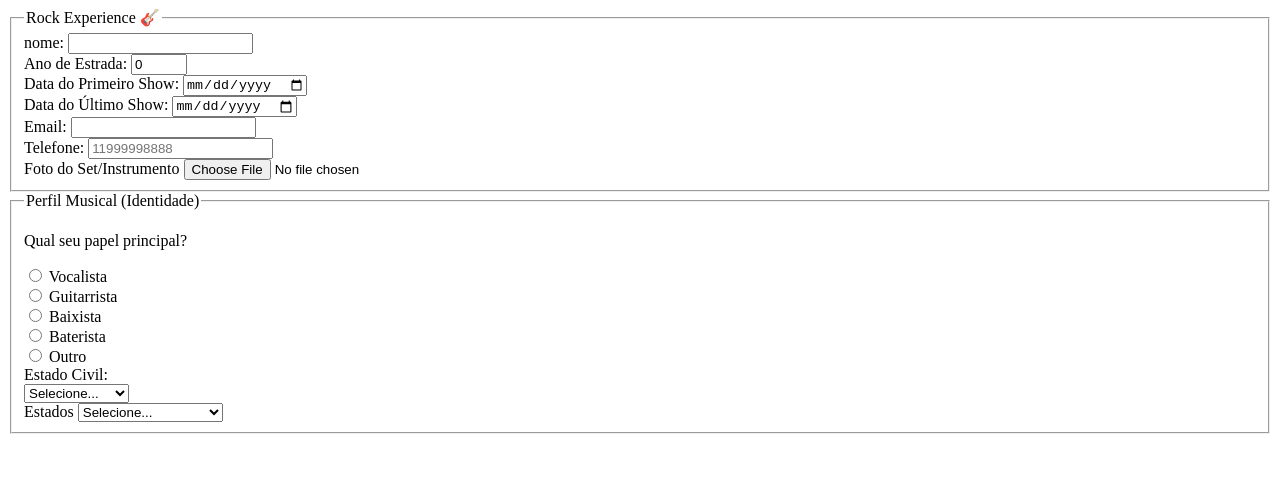
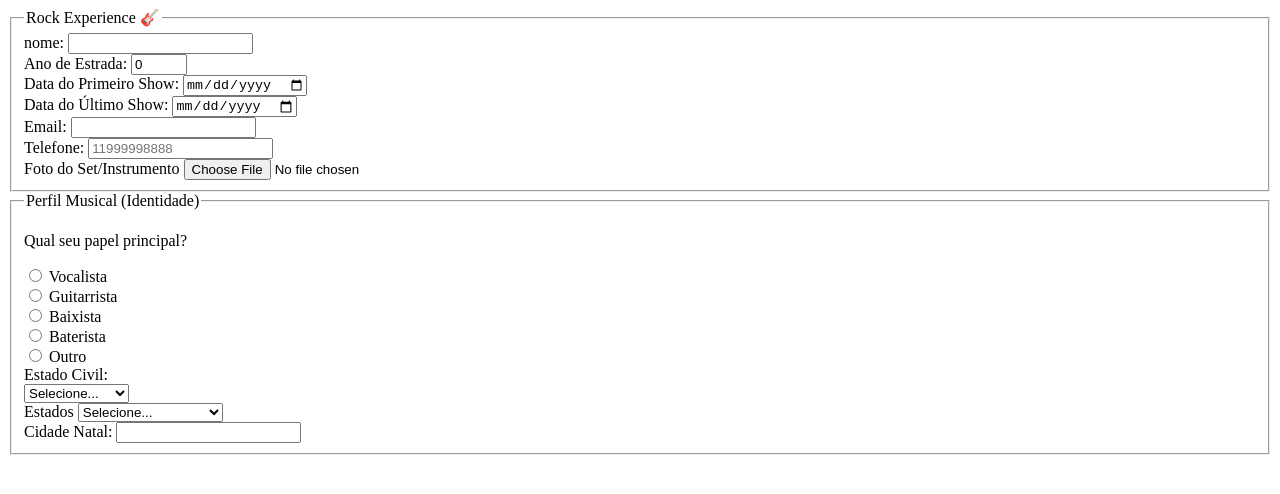
Before and after one commit to pratesmaicon130-ux/Rock-Experience-, a plain HTML site: page Rock-Experience/index.html in a window 1280 px wide. Drawn offline with Linux system fonts and the light colour scheme.

Commit message:
feat: finaliza bloco 2 com cidade e estados

```diff
--- a/Rock-Experience/index.html
+++ b/Rock-Experience/index.html
@@ -127,6 +127,14 @@
         </select>
     </div>
 
+
+    <div>
+        <label for="cidadenatal">Cidade Natal:</label>
+        <input type="text" id="cidadenatal" name="cidadenatal" required>
+    </div>
+
+
+
         </section>
     </fieldset>
 
```
